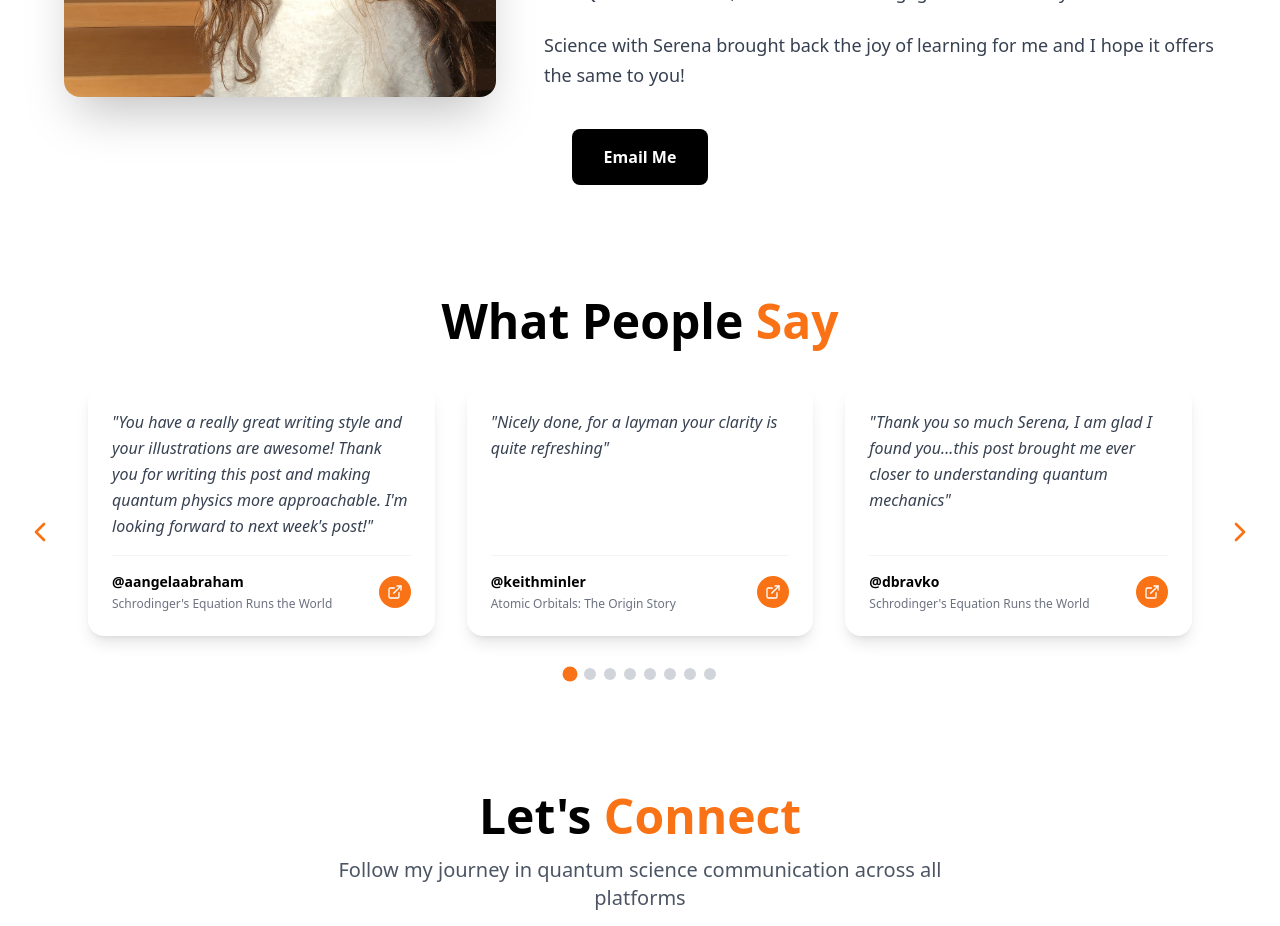
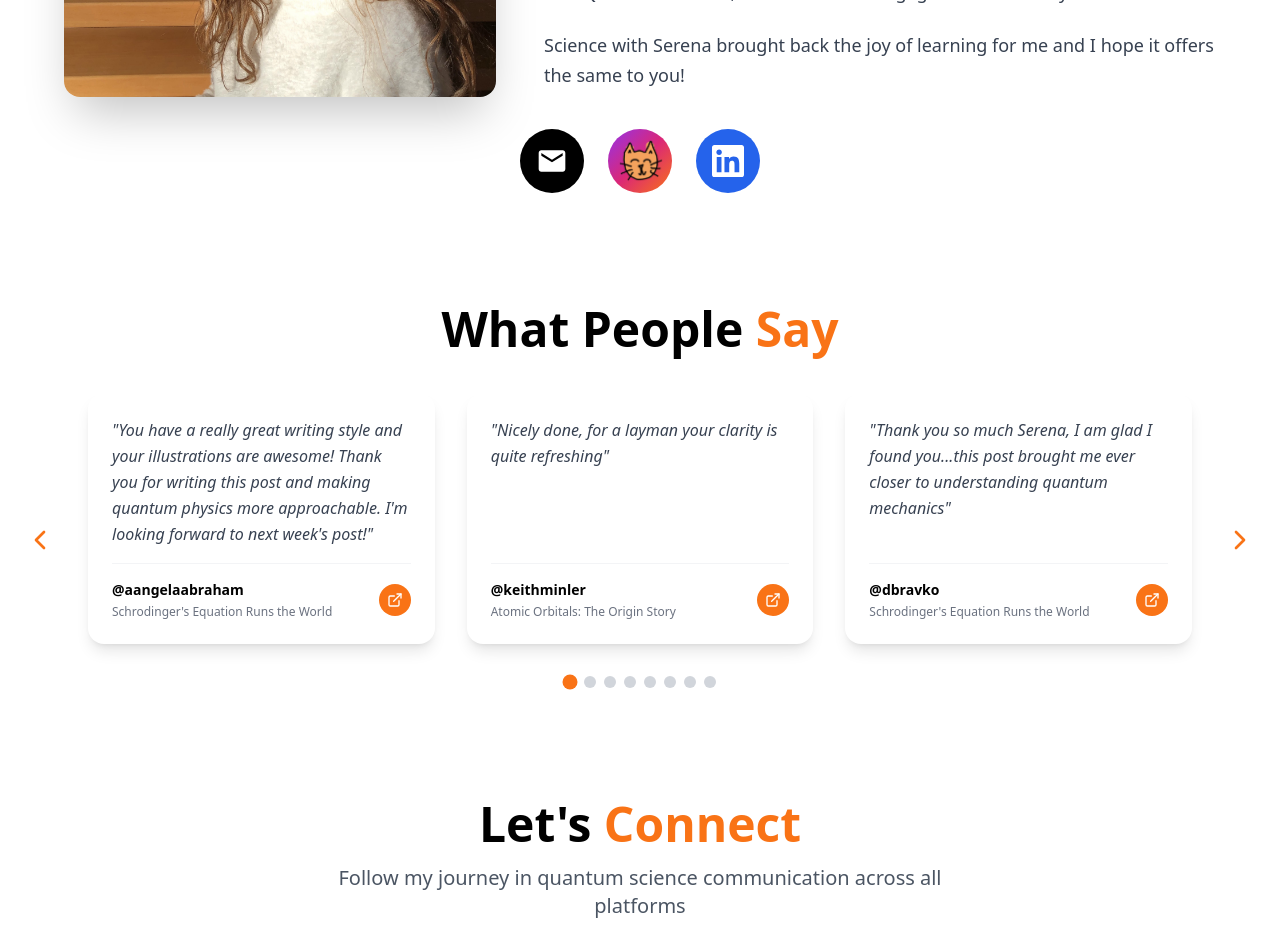
Before and after one commit to roshankern/sws-website, a React (Vite) app: page / in a window 1280 px wide. Shown: the part 1260-2186 px from the top of the page. Built offline with nearby package versions, Linux system fonts and the light colour scheme.

Commit message:
about dots

```diff
--- a/src/components/About.tsx
+++ b/src/components/About.tsx
@@ -57,13 +57,43 @@ const About = () => {
                 </div>
               </div>
 
-              {/* Email button centered under both */}
-              <div className="flex justify-center">
+              {/* Social circles centered under both */}
+              <div className="flex justify-center items-center gap-6">
+                {/* Email Circle */}
                 <a
                   href="mailto:serena@sciencewithserena.com"
-                  className="inline-block bg-black text-white font-semibold py-4 px-8 rounded-lg hover:bg-gray-800 transition-all duration-300 transform hover:scale-105 hover:shadow-xl"
+                  className="w-16 h-16 bg-black text-white rounded-full flex items-center justify-center hover:bg-gray-800 transition-all duration-300 transform hover:scale-110 hover:shadow-xl"
+                  aria-label="Email Serena"
                 >
-                  Email Me
+                  <svg className="w-8 h-8" fill="currentColor" viewBox="0 0 24 24">
+                    <path d="M20 4H4c-1.1 0-1.99.9-1.99 2L2 18c0 1.1.89 2 2 2h16c1.1 0 2-.9 2-2V6c0-1.1-.9-2-2-2zm0 4l-8 5-8-5V6l8 5 8-5v2z"/>
+                  </svg>
+                </a>
+
+                {/* Instagram Circle */}
+                <a
+                  href="#"
+                  className="w-16 h-16 bg-gradient-to-br from-purple-600 via-pink-600 to-orange-500 rounded-full flex items-center justify-center hover:scale-110 transition-all duration-300 transform hover:shadow-xl"
+                  aria-label="Instagram"
+                >
+                  <img
+                    src="/images/small_kenny.png"
+                    alt="Kenny"
+                    className="w-12 h-12 rounded-full object-cover"
+                  />
+                </a>
+
+                {/* LinkedIn Circle */}
+                <a
+                  href="https://www.linkedin.com/in/serenakp/"
+                  target="_blank"
+                  rel="noopener noreferrer"
+                  className="w-16 h-16 bg-blue-600 text-white rounded-full flex items-center justify-center hover:bg-blue-700 transition-all duration-300 transform hover:scale-110 hover:shadow-xl"
+                  aria-label="LinkedIn Profile"
+                >
+                  <svg className="w-8 h-8" fill="currentColor" viewBox="0 0 24 24">
+                    <path d="M20.447 20.452h-3.554v-5.569c0-1.328-.027-3.037-1.852-3.037-1.853 0-2.136 1.445-2.136 2.939v5.667H9.351V9h3.414v1.561h.046c.477-.9 1.637-1.85 3.37-1.85 3.601 0 4.267 2.37 4.267 5.455v6.286zM5.337 7.433c-1.144 0-2.063-.926-2.063-2.065 0-1.138.92-2.063 2.063-2.063 1.14 0 2.064.925 2.064 2.063 0 1.139-.925 2.065-2.064 2.065zm1.782 13.019H3.555V9h3.564v11.452zM22.225 0H1.771C.792 0 0 .774 0 1.729v20.542C0 23.227.792 24 1.771 24h20.451C23.2 24 24 23.227 24 22.271V1.729C24 .774 23.2 0 22.222 0h.003z"/>
+                  </svg>
                 </a>
               </div>
             </div>
--- a/src/components/WritingPortfolio.tsx
+++ b/src/components/WritingPortfolio.tsx
@@ -91,7 +91,7 @@ const WritingPortfolio = () => {
         // Removed "Quantum Chirality (Presentation)" per your request
         {
           title: 'Quantum Comics Illustrations',
-          url: 'https://drive.google.com/file/d/1KD9LsfZRntkW2ITBdpkwYDv6D2YD3_v8/view?usp=sharing'
+          url: 'https://drive.google.com/file/d/1lM7CFIOa_fQQGLpFXcmMTo1jTy3KOoZz/view?usp=drive_link'
         }
         // Placeholder for IQY visuals if allowed:
         // { title: 'International Year of Quantum Visuals', url: '...' }
```
